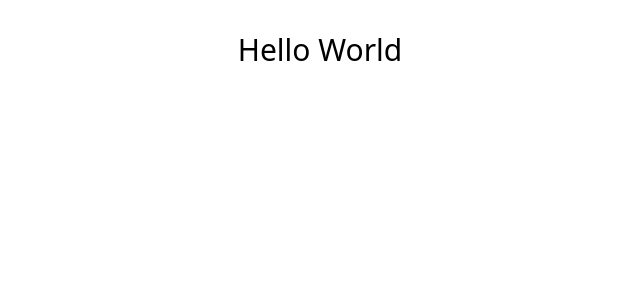
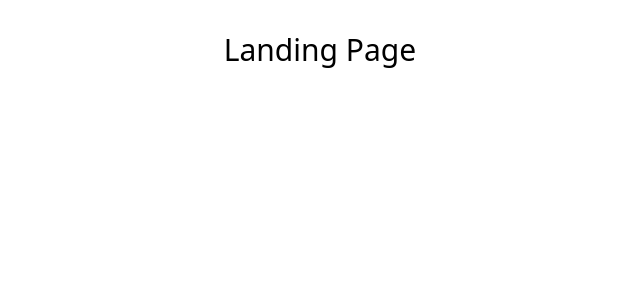
Before and after one commit to nkululek0/tma-keyboard-master-landing-page, a React (Vite) app: page / in a window 1280 px wide. Shown: the top 300 px of the page, without its empty margins (320-960 px from the left). Built offline with nearby package versions, Linux system fonts and the light colour scheme.

Commit message:
(Update): creates and registers the 'LandingPage' component

```diff
--- a/src/App/App.jsx
+++ b/src/App/App.jsx
@@ -1,10 +1,11 @@
 import './App.css'
+import { LandingPage } from '../LandingPage/LandingPage'
 
 function App() {
 
   return (
     <>
-      <h1 className='text-3xl'>Hello World</h1>
+      <LandingPage />
     </>
   )
 }
--- /dev/null
+++ b/src/LandingPage/LandingPage.jsx
@@ -0,0 +1,7 @@
+export function LandingPage () {
+    return (
+        <>
+            <h1 className='text-3xl'>Landing Page</h1>
+        </>
+    )
+}
--- /dev/null
+++ b/src/LandingPage/index.js
@@ -0,0 +1 @@
+export { LandingPage } from './LandingPage.jsx'
```
